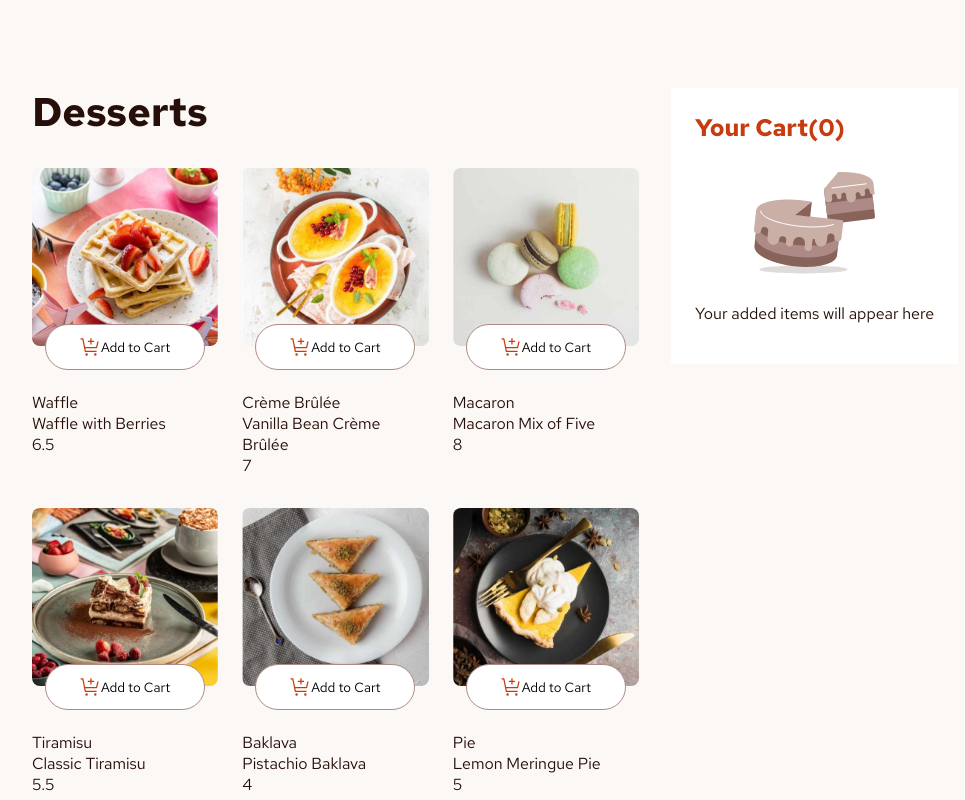
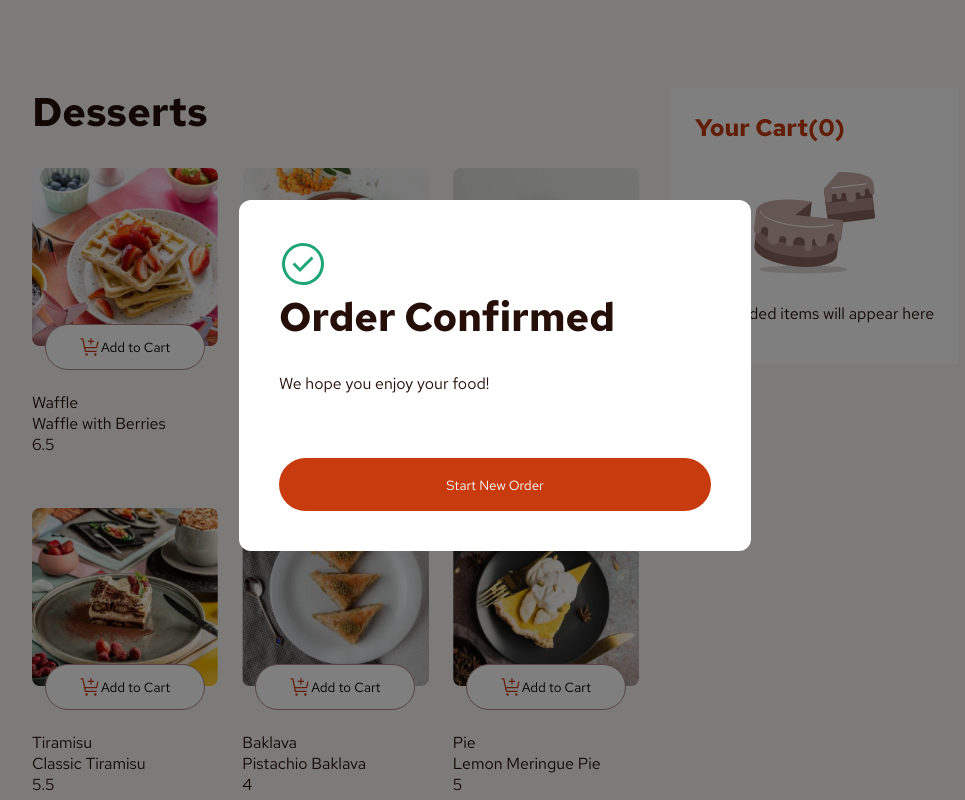
Before and after one commit to michellecordovi/ShopDessertsPage, a React (Vite) app: page / in a window 1280 px wide. Shown: the top 800 px of the page, without its empty margins (145-1110 px from the left). Built offline with nearby package versions, Linux system fonts and the light colour scheme.

Commit message:
create order confirmation modal

```diff
--- a/src/App.css
+++ b/src/App.css
@@ -117,7 +117,8 @@
   }
 }
 
-#confirm-order-button{
+#confirm-order-button,
+#start-new-order-button{
   width: 100%;
   height: 53px;
   border-radius: 999px;
@@ -125,3 +126,38 @@
   background-color: #C73B0F;
   color: white;
 }
+
+
+/* ORDER FONRIMATION MODAL*/
+.order-confirmation {
+  height:100%;
+  width: 100%;
+  position: absolute;
+  display: flex;
+  justify-content: center;
+  /* align-items:center; */
+  top: 0px;
+}
+
+#modal-background{
+  width: 100%;
+  height: 100%;
+  background-color: rgba(0, 0, 0, 0.5);
+  position: absolute;
+  z-index: 1;
+}
+
+#order-confirmation-box{
+  background-color: white;
+  width: 40%;
+  height: fit-content;
+  border-radius: 12px;
+  padding: 40px;
+  display: flex;
+  flex-direction: column;
+  gap: 32px;
+  top: 25vh;
+  bottom: 25vh;
+  position: relative;
+  z-index: 2;
+}
--- a/src/App.jsx
+++ b/src/App.jsx
@@ -3,13 +3,13 @@ import {useState, useEffect} from 'react'
 import data from '../data.json'
 import DessertGrid from './components/DessertGrid'
 import Cart from './components/Cart'
+import OrderConfirmedModal from './components/OrderConfirmedModal'
 
 function App() {
   const [desserts] = useState(data)
   const [cartItems, setCartItems] = useState([])
   const [uniqueItems, setUniqueItems] = useState([])
-
-
+  const [modalIsVisible, setModalIsVisible]= useState(false)
 
   useEffect(() => {
     //creates array of unique cart items
@@ -30,7 +30,8 @@ function App() {
   return (
     <>
       <DessertGrid desserts={desserts} cartItems={cartItems} setCartItems={setCartItems} />
-      <Cart desserts={desserts} cartItems={cartItems} setCartItems={setCartItems} uniqueItems = {uniqueItems} setUniqueItems={setUniqueItems} />
+      <Cart desserts={desserts} cartItems={cartItems} setCartItems={setCartItems} uniqueItems = {uniqueItems} setModalIsVisible={setModalIsVisible} />
+      <OrderConfirmedModal desserts={desserts} modalIsVisible={modalIsVisible} setModalIsVisible={setModalIsVisible} />
     </>
   )
 }
--- a/src/components/ActiveCart.jsx
+++ b/src/components/ActiveCart.jsx
@@ -1,8 +1,7 @@
 /* eslint-disable react/prop-types */
 import CartItemsGrid from "./CartItemsGrid";
 
-function ActiveCart({desserts, cartItems, setCartItems, uniqueItems}){
-
+function ActiveCart({desserts, cartItems, setCartItems, uniqueItems, setModalIsVisible}){
     ///calculates the total value for your order based on cartItems array
     function calculateTotal(){
         const priceArray = cartItems.map(index => {
@@ -12,6 +11,11 @@ function ActiveCart({desserts, cartItems, setCartItems, uniqueItems}){
         const total = priceArray.reduce((acc, val) => acc + val)
 
         return total;
+    }
+
+    //handles click for confirm order button
+    function handleConfirmOrder(){
+        setModalIsVisible(true)
     }
 
     return (
@@ -29,7 +33,7 @@ function ActiveCart({desserts, cartItems, setCartItems, uniqueItems}){
                 <p id="carbon-neutral-statement">This is a <span>carbon-neutral</span> delivery</p>
             </div>
 
-            <button id="confirm-order-button">Confirm Order</button>
+            <button id="confirm-order-button" onClick={handleConfirmOrder}>Confirm Order</button>
         </div>
     )
 }
--- a/src/components/Cart.jsx
+++ b/src/components/Cart.jsx
@@ -2,11 +2,11 @@
 import EmptyCartImage from "./EmptyCartImage";
 import ActiveCart from "./ActiveCart";
 
-function Cart({desserts, cartItems, setCartItems, uniqueItems}){
+function Cart({desserts, cartItems, setCartItems, uniqueItems, setModalIsVisible}){
     return (
         <aside id="cart">
             <h2>Your Cart({cartItems.length})</h2>
-            {cartItems.length === 0 ? <EmptyCartImage/> : <ActiveCart desserts={desserts} cartItems={cartItems} setCartItems={setCartItems} uniqueItems = {uniqueItems}/>}
+            {cartItems.length === 0 ? <EmptyCartImage/> : <ActiveCart desserts={desserts} cartItems={cartItems} setCartItems={setCartItems} uniqueItems = {uniqueItems} setModalIsVisible={setModalIsVisible}/>}
         </aside>
     )
 }
--- /dev/null
+++ b/src/components/OrderConfirmedModal.jsx
@@ -0,0 +1,21 @@
+function OrderConfirmedModal({desserts, modalIsVisible, setModalIsVisible}) {
+    return (
+        <section className={!modalIsVisible ?"order-confirmation not-visible" : "order-confirmation visible"}>
+            <div id="modal-background"></div>
+
+            <div id="order-confirmation-box">
+                <div id="order-confirmation-header">
+                    <img src="assets/images/icon-order-confirmed.svg"  alt="order confirmed checkmark" />
+                    <h1>Order Confirmed</h1>
+                    <p>We hope you enjoy your food!</p>
+                </div>
+
+                <div id="order-confirmation-grid"></div>
+
+                <button id="start-new-order-button">Start New Order</button>
+            </div>
+        </section>
+    )
+}
+
+export default OrderConfirmedModal;
--- a/src/index.css
+++ b/src/index.css
@@ -10,6 +10,7 @@ body{
   background-color: #FCF8F6;
   color: #260F08;
   padding: 88px;
+  position: relative;
 }
 
 #root{
```
